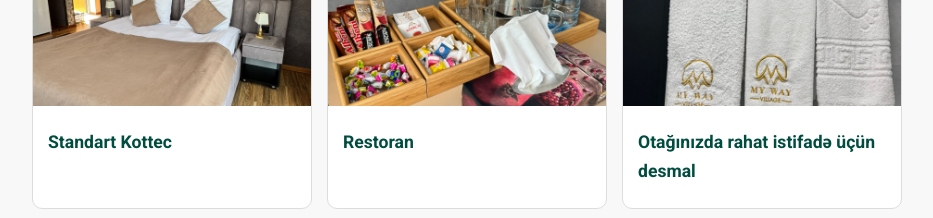
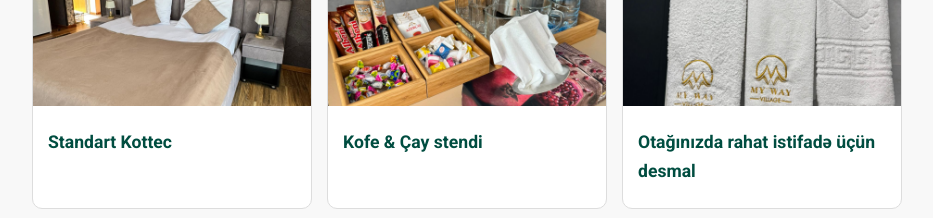
Before and after one commit to Tural-98/Ismayilli-MyWay-Hotel, a plain HTML site: page index.html in a window 1280 px wide. Shown: the part 1240-1458 px from the top of the page, without its empty margins (173-1106 px from the left). Drawn offline with Linux system fonts and the light colour scheme.

Commit message:
Update index.html

```diff
--- a/index.html
+++ b/index.html
@@ -196,7 +196,7 @@
       <div class="card">
         <img src="images/xidmet.jpeg" alt="Restoran">
         <div class="card-content">
-          <h3>Restoran</h3>
+          <h3>Kofe & Çay stendi</h3>
           <p></p>
         </div>
       </div>
```
